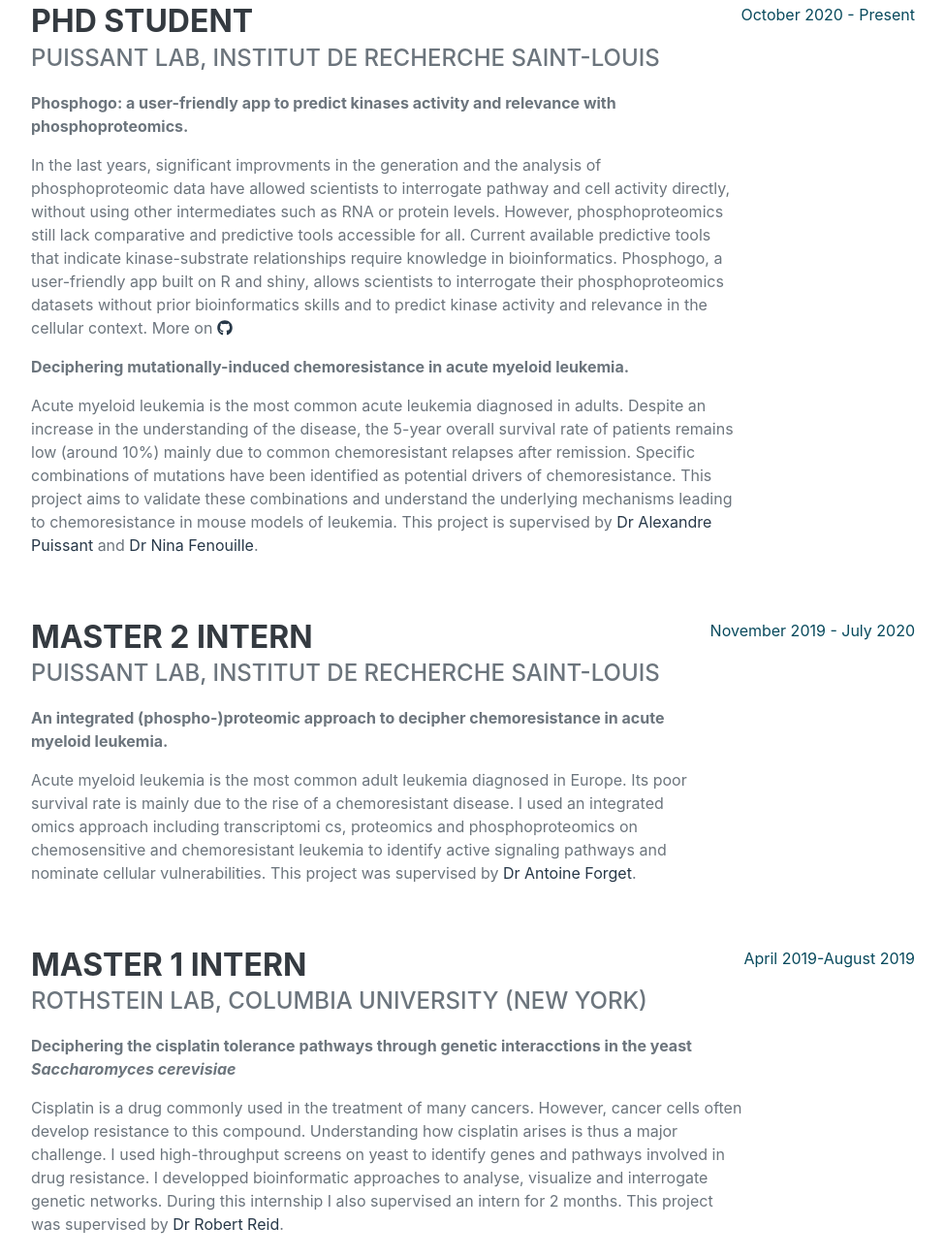
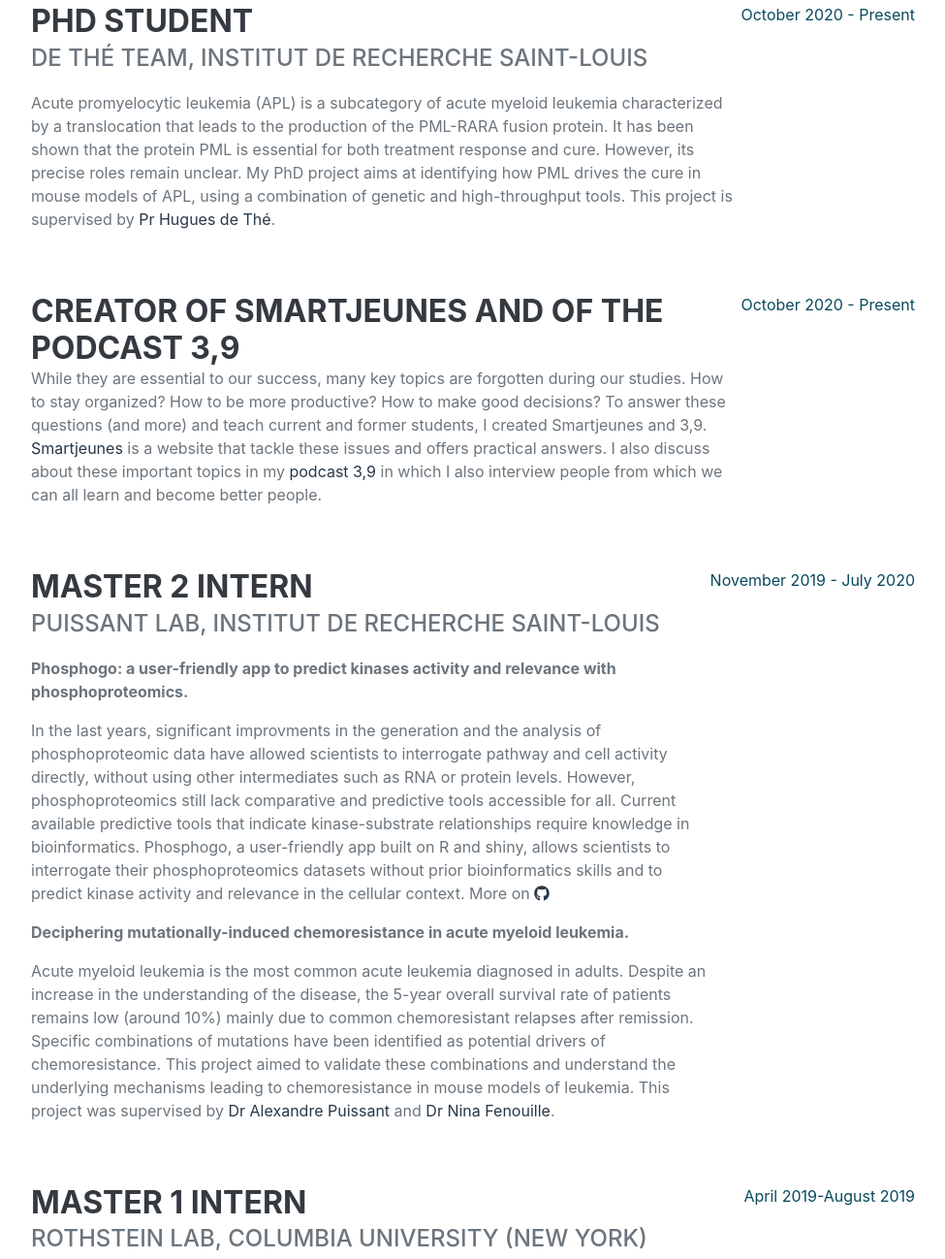
Before and after one commit to gaelfortin/gfortin, a plain HTML site: page index.html in a window 1280 px wide. Shown: the part 993-2291 px from the top of the page at 97% size, without its empty margins (288-1263 px from the left). Drawn offline with nearby package versions, Linux system fonts and the light colour scheme; a web font is replaced by a local one.

Commit message:
Change experiences

```diff
--- a/index.html
+++ b/index.html
@@ -69,17 +69,28 @@
                     <div class="d-flex flex-column flex-md-row justify-content-between mb-5">
                         <div class="flex-grow-1">
                             <h3 class="mb-0">PhD student</h3>
-                            <div class="subheading mb-3">Puissant Lab, Institut de Recherche Saint-Louis</div>
+                            <div class="subheading mb-3">De Thé team, Institut de Recherche Saint-Louis</div>
                             <p>
-                            	<b>Phosphogo: a user-friendly app to predict kinases activity and relevance with phosphoproteomics.</b></p>
-                            <p>In the last years, significant improvments in the generation and the analysis of phosphoproteomic data have allowed scientists to
-                            interrogate pathway and cell activity directly, without using other intermediates such as RNA or protein levels. However, phosphoproteomics
-                        	still lack comparative and predictive tools accessible for all. Current available predictive tools that indicate kinase-substrate relationships
-                        	require knowledge in bioinformatics. Phosphogo, a user-friendly app built on R and shiny, allows scientists to interrogate their phosphoproteomics datasets
-                        	without prior bioinformatics skills and to predict kinase activity and relevance in the cellular context. More on <a class="social-icon" href="https://github.com/gaelfortin/phosphogo"><i class="fab fa-github"></i></a></p>
-                        	<p>
-                        		<b>Deciphering mutationally-induced chemoresistance in acute myeloid leukemia.</b></p>
-                    		<p>Acute myeloid leukemia is the most common acute leukemia diagnosed in adults. Despite an increase in the understanding of the disease, the 5-year overall survival rate of patients remains low (around 10%) mainly due to common chemoresistant relapses after remission. Specific combinations of mutations have been identified as potential drivers of chemoresistance. This project aims to validate these combinations and understand the underlying mechanisms leading to chemoresistance in mouse models of leukemia. This project is supervised by <a href="mailto:alexandre.puissant@inserm.fr">Dr Alexandre Puissant</a> and <a href="mailto:nina.fenouille@inserm.fr">Dr Nina Fenouille</a>.</p>
+                                Acute promyelocytic leukemia (APL) is a subcategory of acute myeloid leukemia characterized by a translocation
+                                that leads to the production of the PML-RARA fusion protein. It has been shown that the protein PML is
+                                essential for both treatment response and cure. However, its precise roles remain unclear.
+                                My PhD project aims at identifying how PML drives the cure in mouse models of APL, using a combination
+                                of genetic and high-throughput tools. This project is supervised by <a href="mailto:hugues.dethe@inserm.fr">Pr Hugues de Thé</a>.
+                            </p>
+                        </div>
+                        <div class="flex-shrink-0"><span class="text-primary">October 2020 - Present</span></div>
+                    </div>
+                    <div class="d-flex flex-column flex-md-row justify-content-between mb-5">
+                        <div class="flex-grow-1">
+                            <h3 class="mb-0">Creator of Smartjeunes and of the podcast 3,9</h3>
+                            <p>
+                                While they are essential to our success, many key topics are forgotten during our studies.
+                                How to stay organized? How to be more productive? How to make good decisions? To answer
+                                these questions (and more) and teach current and former students, I created Smartjeunes and 3,9.
+                                <a href="https://smartjeunes.com"> Smartjeunes</a> is a website that tackle these issues and offers practical answers.
+                                I also discuss about these important topics in my <a href="https://anchor.fm/troisvirguleneuf">podcast 3,9</a> in which I also
+                                interview people from which we can all learn and become better people.
+                            </p>
                         </div>
                         <div class="flex-shrink-0"><span class="text-primary">October 2020 - Present</span></div>
                     </div>
@@ -88,8 +99,15 @@
                             <h3 class="mb-0">Master 2 intern</h3>
                             <div class="subheading mb-3">Puissant Lab, Institut de Recherche Saint-Louis</div>
                             <p>
-                            	<b>An integrated (phospho-)proteomic approach to decipher chemoresistance in acute myeloid leukemia.</b></p>
-                            <p>Acute myeloid leukemia is the most common adult leukemia diagnosed in Europe. Its poor survival rate is mainly due to the rise of a chemoresistant disease. I used an integrated omics approach including transcriptomi	cs, proteomics and phosphoproteomics on chemosensitive and chemoresistant leukemia to identify active signaling pathways and nominate cellular vulnerabilities. This project was supervised by <a href="mailto:antoine.forget@ucsf.edu">Dr Antoine Forget</a>.</p>
+                                <b>Phosphogo: a user-friendly app to predict kinases activity and relevance with phosphoproteomics.</b></p>
+                            <p>In the last years, significant improvments in the generation and the analysis of phosphoproteomic data have allowed scientists to
+                            interrogate pathway and cell activity directly, without using other intermediates such as RNA or protein levels. However, phosphoproteomics
+                            still lack comparative and predictive tools accessible for all. Current available predictive tools that indicate kinase-substrate relationships
+                            require knowledge in bioinformatics. Phosphogo, a user-friendly app built on R and shiny, allows scientists to interrogate their phosphoproteomics datasets
+                            without prior bioinformatics skills and to predict kinase activity and relevance in the cellular context. More on <a class="social-icon" href="https://github.com/gaelfortin/phosphogo"><i class="fab fa-github"></i></a></p>
+                            <p>
+                                <b>Deciphering mutationally-induced chemoresistance in acute myeloid leukemia.</b></p>
+                            <p>Acute myeloid leukemia is the most common acute leukemia diagnosed in adults. Despite an increase in the understanding of the disease, the 5-year overall survival rate of patients remains low (around 10%) mainly due to common chemoresistant relapses after remission. Specific combinations of mutations have been identified as potential drivers of chemoresistance. This project aimed to validate these combinations and understand the underlying mechanisms leading to chemoresistance in mouse models of leukemia. This project was supervised by <a href="mailto:alexandre.puissant@inserm.fr">Dr Alexandre Puissant</a> and <a href="mailto:nina.fenouille@inserm.fr">Dr Nina Fenouille</a>.</p>
                         </div>
                         <div class="flex-shrink-0"><span class="text-primary">November 2019 - July 2020</span></div>
                     </div>
```
